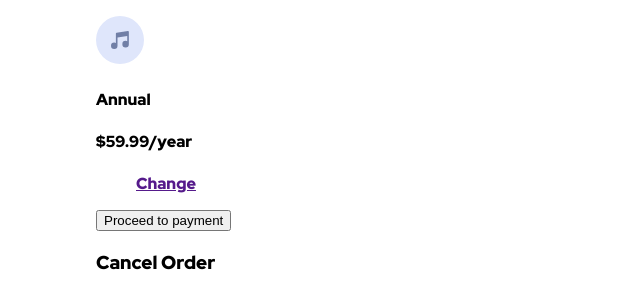
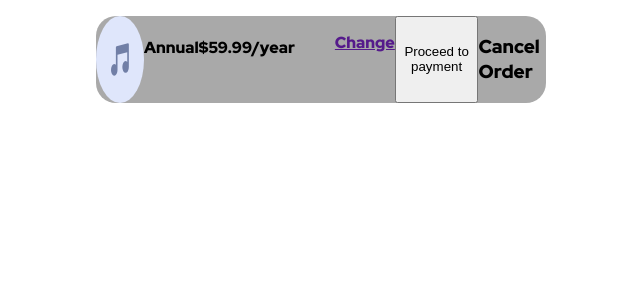
Before and after one commit to guillo-grumelli/ejercicio-individual, a plain HTML site: page ejercicio individual/index.html in a window 1280 px wide. Shown: the part 488-796 px from the top of the page, without its empty margins (379-1019 px from the left). Drawn offline with Linux system fonts and the light colour scheme.

Commit message:
Update index.html

```diff
--- a/ejercicio individual/index.html
+++ b/ejercicio individual/index.html
@@ -16,7 +16,7 @@
     <img src="illustration-hero.svg" alt="">
     <h1>Order summary</h1>
     <h3>Summary You can now listen to millions of songs, audiobooks, and podcasts on any device anywhere you like!</h3>
-    <div>
+    <div class="annual-music">
       <img src="icon-music.svg" alt="">
       <h4>Annual</h4>
       <h4>$59.99/year</h4>
```
